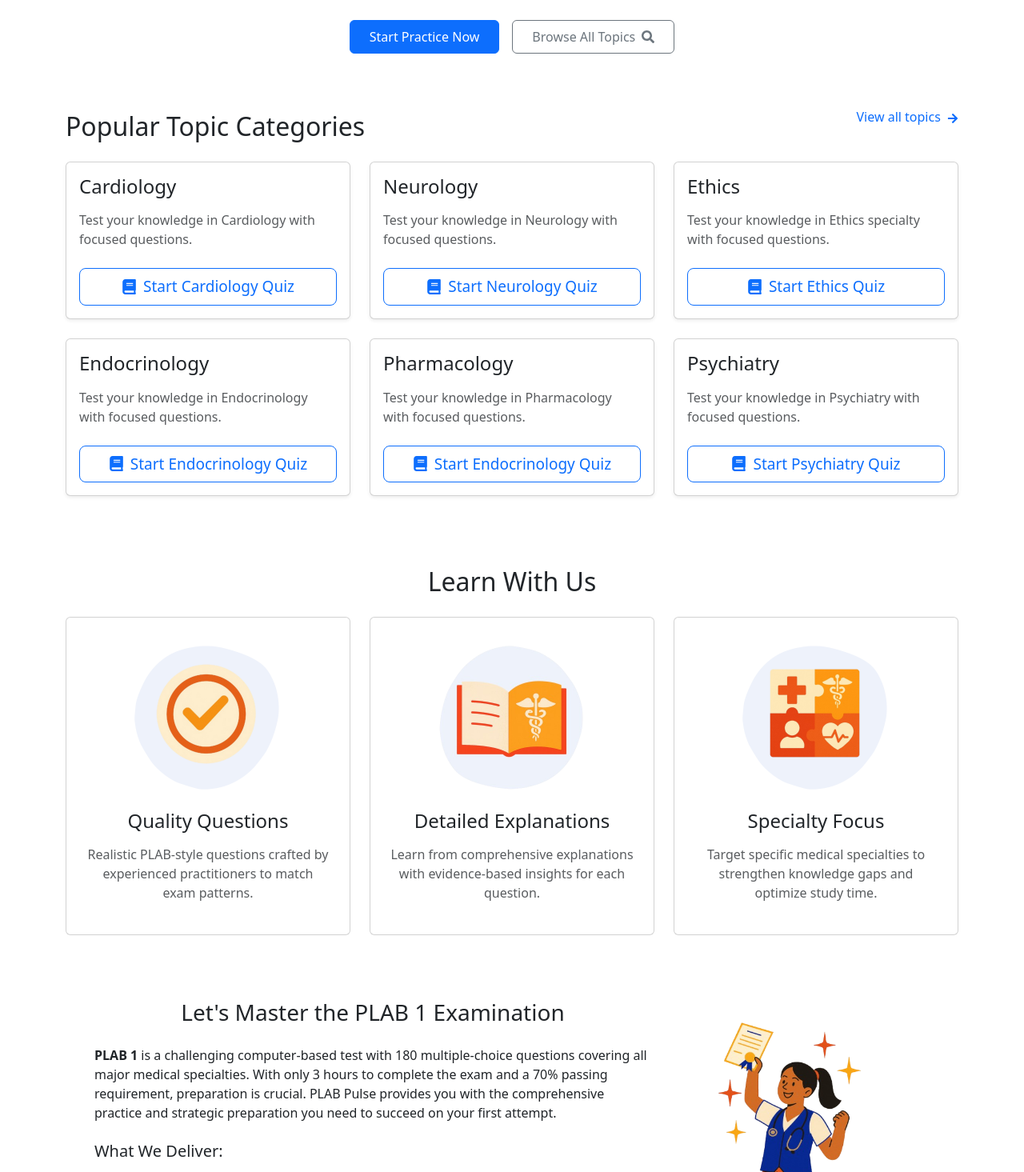
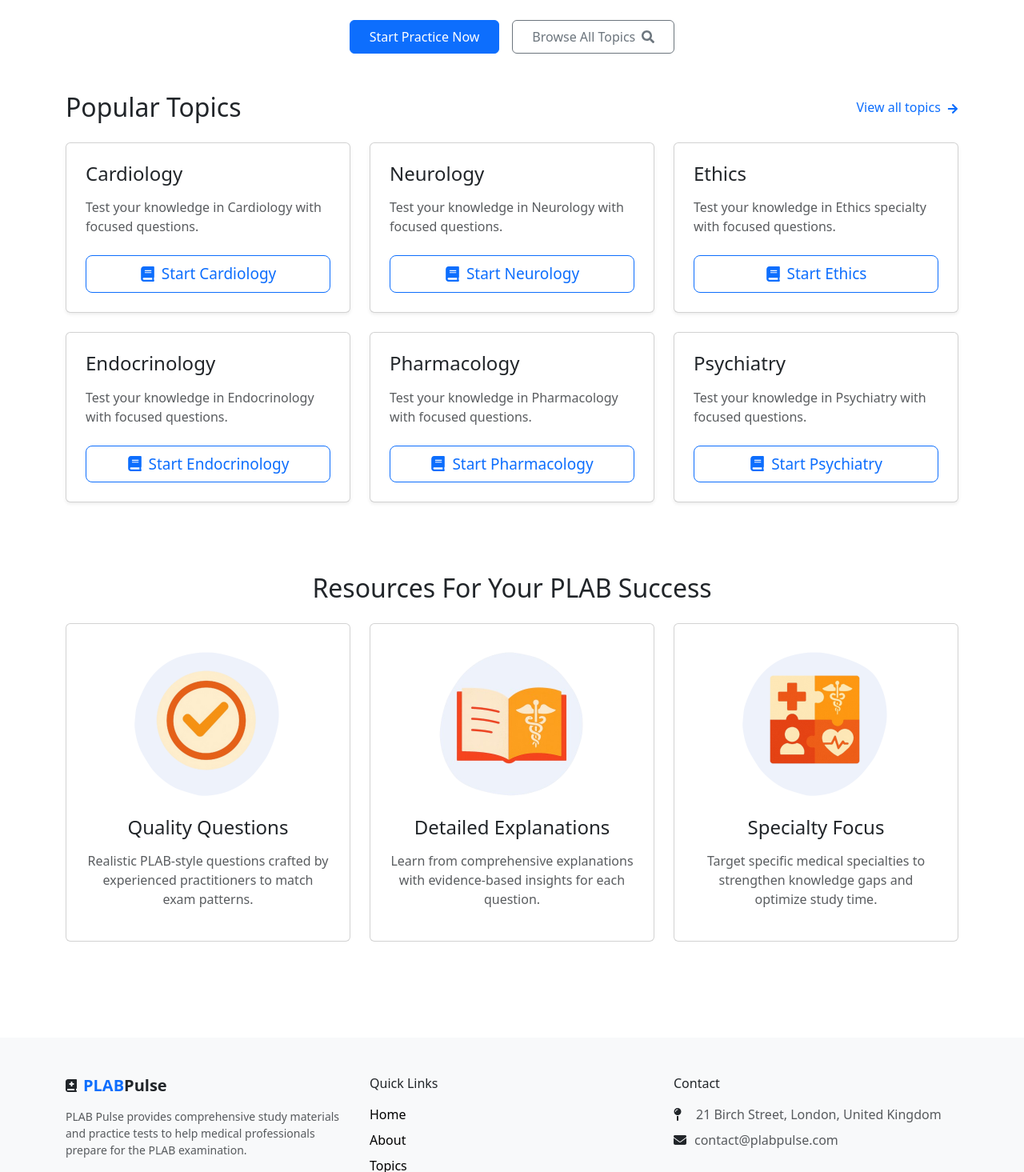
Before and after one commit to joehalls605/PlubPulse, a React (Vite) app in the folder plubPulseApp/: page / in a window 1280 px wide. Shown: the part 265-1730 px from the top of the page at 80% size. Built offline with nearby package versions, Linux system fonts and the light colour scheme.

Commit message:
Styling improvements to the Home page, HowWeHelp and Topics.

```diff
--- a/plubPulseApp/src/components/HowWeHelp.jsx
+++ b/plubPulseApp/src/components/HowWeHelp.jsx
@@ -9,7 +9,7 @@ const HowWeHelp = () => {
 
             <div className="d-flex flex-row">
                 <div className="col-md-8">
-                    <h3 className="text-center">Let's Master the PLAB 1 Examination</h3>
+                    <h3>Let's Master the PLAB 1 Examination</h3>
                     <p className=" mt-4 mb-1"><strong>PLAB 1</strong> is a challenging computer-based test
                         with 180 multiple-choice questions covering all major medical specialties.
                         With only 3 hours to complete the exam and a 70% passing requirement, preparation is crucial.
--- a/plubPulseApp/src/pages/Home.jsx
+++ b/plubPulseApp/src/pages/Home.jsx
@@ -40,7 +40,7 @@ const Home = () => {
             {/* Topic Categories Section */}
             <div className="mb-4">
                 <div className="d-flex justify-content-between align-items-center mb-4">
-                    <h2 className="fs-2 mb-0 mt-4 text-center">Popular Topic Categories</h2>
+                    <h2 className="fs-2 mb-0 text-center">Popular Topics</h2>
                     <Link to="/topics" className="text-primary text-decoration-none">
                         View all topics <FaArrowRight className="ms-1" size={14} />
                     </Link>
@@ -48,7 +48,7 @@ const Home = () => {
                 <div className="row g-4">
                     {/* Cardiology Card */}
                     <div className="col-md-4">
-                        <div className="card h-400 border-grey shadow-sm p-3">
+                        <div className="card border-grey shadow-sm p-4">
                             <h3 className="card-title fs-4 mb-3">Cardiology</h3>
                             <p className="card-text text-muted mb-4">
                                 Test your knowledge in Cardiology with focused questions.
@@ -57,13 +57,13 @@ const Home = () => {
                                 className="topic-button w-100 h-50 p-2 d-flex align-items-center justify-content-center topic-button"
                                 onClick={() => handleStartQuiz("Cardiology")}
                             >
-                                <FaBook className="me-2"/> Start Cardiology Quiz
+                                <FaBook className="me-2"/> Start Cardiology
                             </button>
                         </div>
                     </div>
                     {/* Neurology Card */}
                     <div className="col-md-4">
-                        <div className="card h-200 border-grey shadow-sm p-3">
+                        <div className="card border-grey shadow-sm p-4">
                             <h3 className="card-title fs-4 mb-3">Neurology </h3>
                             <p className="card-text text-muted mb-4">
                                 Test your knowledge in Neurology  with focused questions.
@@ -72,13 +72,13 @@ const Home = () => {
                                 className="topic-button w-100 h-50 p-2 d-flex align-items-center justify-content-center topic-button"
                                 onClick={() => handleStartQuiz("Neurology")}
                             >
-                                <FaBook className="me-2"/> Start Neurology  Quiz
+                                <FaBook className="me-2"/> Start Neurology
                             </button>
                         </div>
                     </div>
                     {/* Ethics  Card */}
                     <div className="col-md-4">
-                        <div className="card h-200 border-grey shadow-sm p-3">
+                        <div className="card border-grey shadow-sm p-4">
                             <h3 className="card-title fs-4 mb-3">Ethics  </h3>
                             <p className="card-text text-muted mb-4">
                                 Test your knowledge in Ethics specialty with focused questions.
@@ -87,13 +87,13 @@ const Home = () => {
                                 className="topic-button w-100 h-50 p-2 d-flex align-items-center justify-content-center topic-button"
                                 onClick={() => handleStartQuiz("Ethics")}
                             >
-                                <FaBook className="me-2"/> Start Ethics Quiz
+                                <FaBook className="me-2"/> Start Ethics
                             </button>
                         </div>
                     </div>
                     {/* Endocrinology Card */}
                     <div className="col-md-4">
-                        <div className="card h-200 border-grey shadow-sm p-3">
+                        <div className="card border-grey shadow-sm p-4">
                             <h3 className="card-title fs-4 mb-3">Endocrinology   </h3>
                             <p className="card-text text-muted mb-4">
                                 Test your knowledge in Endocrinology    with focused questions.
@@ -102,28 +102,28 @@ const Home = () => {
                                 className="topic-button w-100 h-50 p-2 d-flex align-items-center justify-content-center topic-button"
                                 onClick={() => handleStartQuiz("Endocrinology ")}
                             >
-                                <FaBook className="me-2"/> Start Endocrinology Quiz
+                                <FaBook className="me-2"/> Start Endocrinology
                             </button>
                         </div>
                     </div>
                     {/* Pharmacology Card */}
                     <div className="col-md-4">
-                        <div className="card h-200 border-grey shadow-sm p-3">
+                        <div className="card border-grey shadow-sm p-4">
                             <h3 className="card-title fs-4 mb-3">Pharmacology </h3>
                             <p className="card-text text-muted mb-4">
                                 Test your knowledge in Pharmacology with focused questions.
                             </p>
                             <button
                                 className="topic-button w-100 h-50 p-2 d-flex align-items-center justify-content-center topic-button"
-                                onClick={() => handleStartQuiz("Endocrinology ")}
+                                onClick={() => handleStartQuiz("Pharmacology")}
                             >
-                                <FaBook className="me-2"/> Start Endocrinology Quiz
+                                <FaBook className="me-2"/> Start Pharmacology
                             </button>
                         </div>
                     </div>
                     {/* Psychiatry Card */}
                     <div className="col-md-4">
-                        <div className="card h-200 border-grey shadow-sm p-3">
+                        <div className="card border-grey shadow-sm p-4">
                             <h3 className="card-title fs-4 mb-3">Psychiatry </h3>
                             <p className="card-text text-muted mb-4">
                                 Test your knowledge in Psychiatry with focused questions.
@@ -132,7 +132,7 @@ const Home = () => {
                                 className="topic-button w-100 h-50 p-2 d-flex align-items-center justify-content-center topic-button"
                                 onClick={() => handleStartQuiz("Psychiatry ")}
                             >
-                                <FaBook className="me-2"/> Start Psychiatry Quiz
+                                <FaBook className="me-2"/> Start Psychiatry
                             </button>
                         </div>
                     </div>
@@ -140,7 +140,7 @@ const Home = () => {
             </div>
             {/* Why Choose PLAB Pulse Section */}
             <div className="py-5">
-                <h2 className="fs-2 mb-4 mt-3 text-center">Learn With Us</h2>
+                <h2 className="fs-2 mb-4 mt-3 text-center">Resources For Your PLAB Success</h2>
                 <div className="row justify-content-center">
                     {/* Quality Questions Card */}
                     <div className="col-md-4 mb-4">
@@ -186,7 +186,6 @@ const Home = () => {
                             </p>
                         </div>
                     </div>
-                    <HowWeHelp/>
                 </div>
             </div>
         </div>
--- a/plubPulseApp/src/pages/Topics.jsx
+++ b/plubPulseApp/src/pages/Topics.jsx
@@ -1,25 +1,37 @@
-import React, {useState} from 'react';
-import {useNavigate} from "react-router-dom";
-import { FaBook, FaHeartbeat, FaBrain, FaBalanceScale, FaFlask, FaPills, FaUserMd } from "react-icons/fa";
-import GoodToKnow from '../components/GoodToKnow'
+import React, { useState } from 'react';
+import { useNavigate } from "react-router-dom";
+import {
+    FaBook,
+    FaHeartbeat,
+    FaBrain,
+    FaBalanceScale,
+    FaFlask,
+    FaPills,
+    FaUserMd
+} from "react-icons/fa";
+import GoodToKnow from '../components/GoodToKnow';
+import TopicsBag from '../assets/TopicsFemale.png';
 
 const Topics = () => {
+    const [gameActive, setGameActive] = useState(false);
+    const navigate = useNavigate();
 
-    const [gameActive, setGameActive] = useState(false);
-    const navigate = useNavigate(); // Hook to navigtate
     const handleStartQuiz = (topic) => {
-        // Navigate to /quiz and send "topic" as data
-        navigate("/quiz", {state: {topic}});
+        navigate("/quiz", { state: { topic } });
         setGameActive(true);
-    }
+    };
 
     return (
         <div className="container topics-container">
-            <div className="row mt-5 text-center">
-                <h2 className="mb-3 fw-bold display-4">Medical Specialties</h2>
-                <p className="lead mx-auto" style={{maxWidth: "800px"}}>Choose a specialty to focus your exam
-                    preparation</p>
+            <div className="position-relative">
+                <div className="row mt-5 text-center">
+                    <h2 className="mb-3 fw-bold display-4">Medical Specialties</h2>
+                    <p className="lead mx-auto" style={{maxWidth: "800px"}}>
+                        Choose a specialty to focus your exam preparation
+                    </p>
+                </div>
             </div>
+
             <div className="row mb-5">
                 <div className="row g-4">
                     {/* Cardiology Card */}
@@ -27,11 +39,9 @@ const Topics = () => {
                         <div className="topic-card-square card rounded-4 p-5 border-1 shadow mb-4">
                             <div className="card-title fs-4 d-flex mb-3">
                                 <h3 className="card-title fs-4">Cardiology</h3>
-                                <FaHeartbeat className="ms-2 text-primary mt-1"/>
+                                <FaHeartbeat className="ms-2 text-primary mt-1" />
                             </div>
-                            <p className="card-text text-muted mb-4 mt-2">
-                                Topics covered:
-                            </p>
+                            <p className="card-text text-muted mb-4 mt-2">Topics covered:</p>
                             <ul>
                                 <li>Valvular Heart Disease</li>
                                 <li>Heart Failure</li>
@@ -39,24 +49,21 @@ const Topics = () => {
                                 <li>Cardiac Emergencies</li>
                                 <li>Anticoagulation</li>
                             </ul>
-                            <button
-                                className="topic-button w-100 p-2 d-flex align-items-center justify-content-center"
-                                onClick={() => handleStartQuiz("Cardiology")}
-                            >
-                                <FaHeartbeat className="me-2"/> Start Quiz
+                            <button className="topic-button w-100 p-2 d-flex align-items-center justify-content-center"
+                                    onClick={() => handleStartQuiz("Cardiology")}>
+                                <FaHeartbeat className="me-2" /> Start Quiz
                             </button>
                         </div>
                     </div>
+
                     {/* Neurology Card */}
                     <div className="col-md-4">
                         <div className="topic-card-square card rounded-4 p-5 border-1 shadow mb-4">
                             <div className="card-title fs-4 d-flex mb-3">
                                 <h3 className="card-title fs-4">Neurology</h3>
-                                <FaBrain className="ms-2 text-primary mt-1"/>
+                                <FaBrain className="ms-2 text-primary mt-1" />
                             </div>
-                            <p className="card-text text-muted mb-4 mt-2">
-                                Topics covered:
-                            </p>
+                            <p className="card-text text-muted mb-4 mt-2">Topics covered:</p>
                             <ul>
                                 <li>Stroke and TIA</li>
                                 <li>Seizure Disorders</li>
@@ -64,24 +71,26 @@ const Topics = () => {
                                 <li>Cranial Nerves</li>
                                 <li>Movement Disorders</li>
                             </ul>
-                            <button
-                                className="topic-button w-100 p-2 d-flex align-items-center justify-content-center"
-                                onClick={() => handleStartQuiz("Neurology")}
-                            >
-                                <FaBrain className="me-2"/> Start Quiz
+                            <button className="topic-button w-100 p-2 d-flex align-items-center justify-content-center"
+                                    onClick={() => handleStartQuiz("Neurology")}>
+                                <FaBrain className="me-2" /> Start Quiz
                             </button>
                         </div>
                     </div>
+
                     {/* Ethics Card */}
-                    <div className="col-md-4">
+                    <div className="col-md-4 position-relative">
+                        <img
+                            src={TopicsBag}
+                            alt="Medical Topics Image"
+                            className="topics-bag-image-on-card"
+                        />
                         <div className="topic-card-square card rounded-4 p-5 border-1 shadow mb-4">
                             <div className="card-title fs-4 d-flex mb-3">
                                 <h3 className="card-title fs-4">Ethics</h3>
                                 <FaBalanceScale className="ms-2 text-primary mt-1"/>
                             </div>
-                            <p className="card-text text-muted mb-4 mt-2">
-                                Topics covered:
-                            </p>
+                            <p className="card-text text-muted mb-4 mt-2">Topics covered:</p>
                             <ul>
                                 <li>Autonomy and Consent</li>
                                 <li>Justice and Resource Allocation</li>
@@ -89,24 +98,21 @@ const Topics = () => {
                                 <li>Veracity and Confidentiality</li>
                                 <li>Professional Conduct</li>
                             </ul>
-                            <button
-                                className="topic-button w-100 p-2 d-flex align-items-center justify-content-center"
-                                onClick={() => handleStartQuiz("Ethics")}
-                            >
+                            <button className="topic-button w-100 p-2 d-flex align-items-center justify-content-center"
+                                    onClick={() => handleStartQuiz("Ethics")}>
                                 <FaBalanceScale className="me-2"/> Start Quiz
                             </button>
                         </div>
                     </div>
+
                     {/* Endocrinology Card */}
                     <div className="col-md-4">
                         <div className="topic-card-square card rounded-4 p-5 border-1 shadow mb-4">
-                            <div className="card-title fs-4 d-flex mb-3">
+                        <div className="card-title fs-4 d-flex mb-3">
                                 <h3 className="card-title fs-4">Endocrinology</h3>
-                                <FaFlask className="ms-2 text-primary mt-1"/>
+                                <FaFlask className="ms-2 text-primary mt-1" />
                             </div>
-                            <p className="card-text text-muted mb-4 mt-2">
-                                Topics covered:
-                            </p>
+                            <p className="card-text text-muted mb-4 mt-2">Topics covered:</p>
                             <ul>
                                 <li>Thyroid Disorders</li>
                                 <li>Diabetes Mellitus</li>
@@ -114,24 +120,21 @@ const Topics = () => {
                                 <li>Adrenal Disorders</li>
                                 <li>Calcium Homeostasis</li>
                             </ul>
-                            <button
-                                className="topic-button w-100 p-2 d-flex align-items-center justify-content-center"
-                                onClick={() => handleStartQuiz("Endocrinology")}
-                            >
-                                <FaFlask className="me-2"/> Start Endocrinology Quiz
+                            <button className="topic-button w-100 p-2 d-flex align-items-center justify-content-center"
+                                    onClick={() => handleStartQuiz("Endocrinology")}>
+                                <FaFlask className="me-2" /> Start Endocrinology Quiz
                             </button>
                         </div>
                     </div>
+
                     {/* Pharmacology Card */}
                     <div className="col-md-4">
                         <div className="topic-card-square card rounded-4 p-5 border-1 shadow mb-4">
                             <div className="card-title fs-4 d-flex mb-3">
                                 <h3 className="card-title fs-4">Pharmacology</h3>
-                                <FaPills className="ms-2 text-primary mt-1"/>
+                                <FaPills className="ms-2 text-primary mt-1" />
                             </div>
-                            <p className="card-text text-muted mb-4 mt-2">
-                                Topics covered:
-                            </p>
+                            <p className="card-text text-muted mb-4 mt-2">Topics covered:</p>
                             <ul>
                                 <li>Antimicrobial Drugs</li>
                                 <li>Cardiovascular Medications</li>
@@ -139,24 +142,21 @@ const Topics = () => {
                                 <li>NSAIDs and Analgesics</li>
                                 <li>Drug Toxicity and Antidotes</li>
                             </ul>
-                            <button
-                                className="topic-button w-100 p-2 d-flex align-items-center justify-content-center"
-                                onClick={() => handleStartQuiz("Pharmacology")}
-                            >
-                                <FaPills className="me-2"/> Start Pharmacology Quiz
+                            <button className="topic-button w-100 p-2 d-flex align-items-center justify-content-center"
+                                    onClick={() => handleStartQuiz("Pharmacology")}>
+                                <FaPills className="me-2" /> Start Pharmacology Quiz
                             </button>
                         </div>
                     </div>
+
                     {/* Psychiatry Card */}
                     <div className="col-md-4">
                         <div className="topic-card-square card rounded-4 p-5 border-1 shadow mb-4">
                             <div className="card-title fs-4 d-flex mb-3">
                                 <h3 className="card-title fs-4">Psychiatry</h3>
-                                <FaUserMd className="ms-2 text-primary mt-1"/>
+                                <FaUserMd className="ms-2 text-primary mt-1" />
                             </div>
-                            <p className="card-text text-muted mb-4 mt-2">
-                                Topics covered:
-                            </p>
+                            <p className="card-text text-muted mb-4 mt-2">Topics covered:</p>
                             <ul>
                                 <li>Mood Disorders</li>
                                 <li>Schizophrenia</li>
@@ -164,20 +164,21 @@ const Topics = () => {
                                 <li>Psychopharmacology</li>
                                 <li>ADHD and Developmental Disorders</li>
                             </ul>
-                            <button
-                                className="topic-button w-100 p-2 d-flex align-items-center justify-content-center"
-                                onClick={() => handleStartQuiz("Psychiatry")}
-                            >
-                                <FaUserMd className="me-2"/> Start Psychiatry Quiz
+                            <button className="topic-button w-100 p-2 d-flex align-items-center justify-content-center"
+                                    onClick={() => handleStartQuiz("Psychiatry")}>
+                                <FaUserMd className="me-2" /> Start Psychiatry Quiz
                             </button>
                         </div>
                     </div>
                 </div>
             </div>
-
-            {/*<GoodToKnow/>*/}
+            <div className="text-center mt-4">
+                <p className="lead mx-auto" style={{ maxWidth: "800px" }}>
+                    Each quiz is structured to reflect real PLAB-style questions, helping you identify knowledge gaps, build confidence, and prepare more effectively for your PLAB exam success.
+                </p>
+            </div>
         </div>
-    )
-}
+    );
+};
 
 export default Topics;
```
Also changed, not shown: plubPulseApp/src/index.css (+8 -0 lines).
